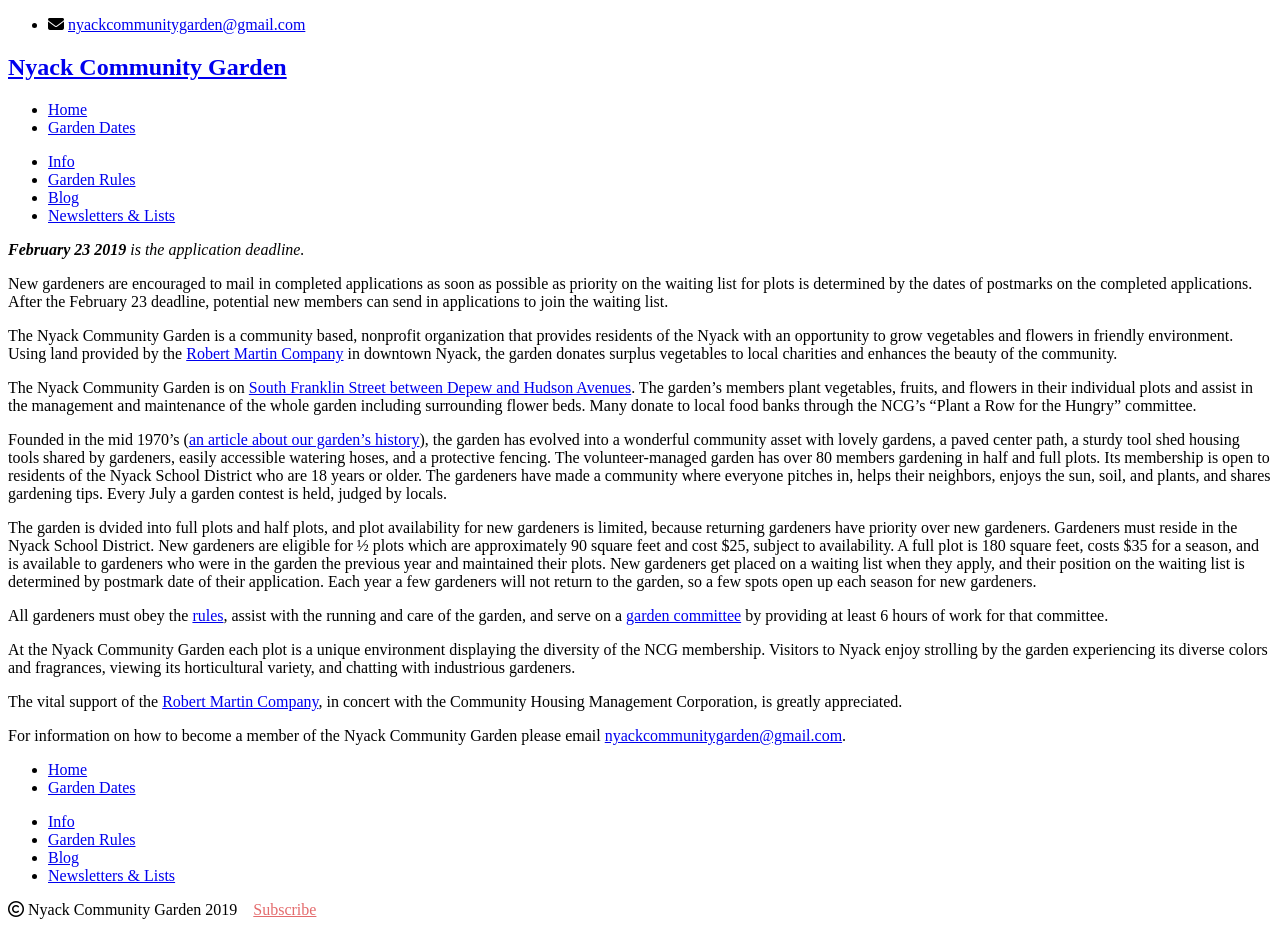
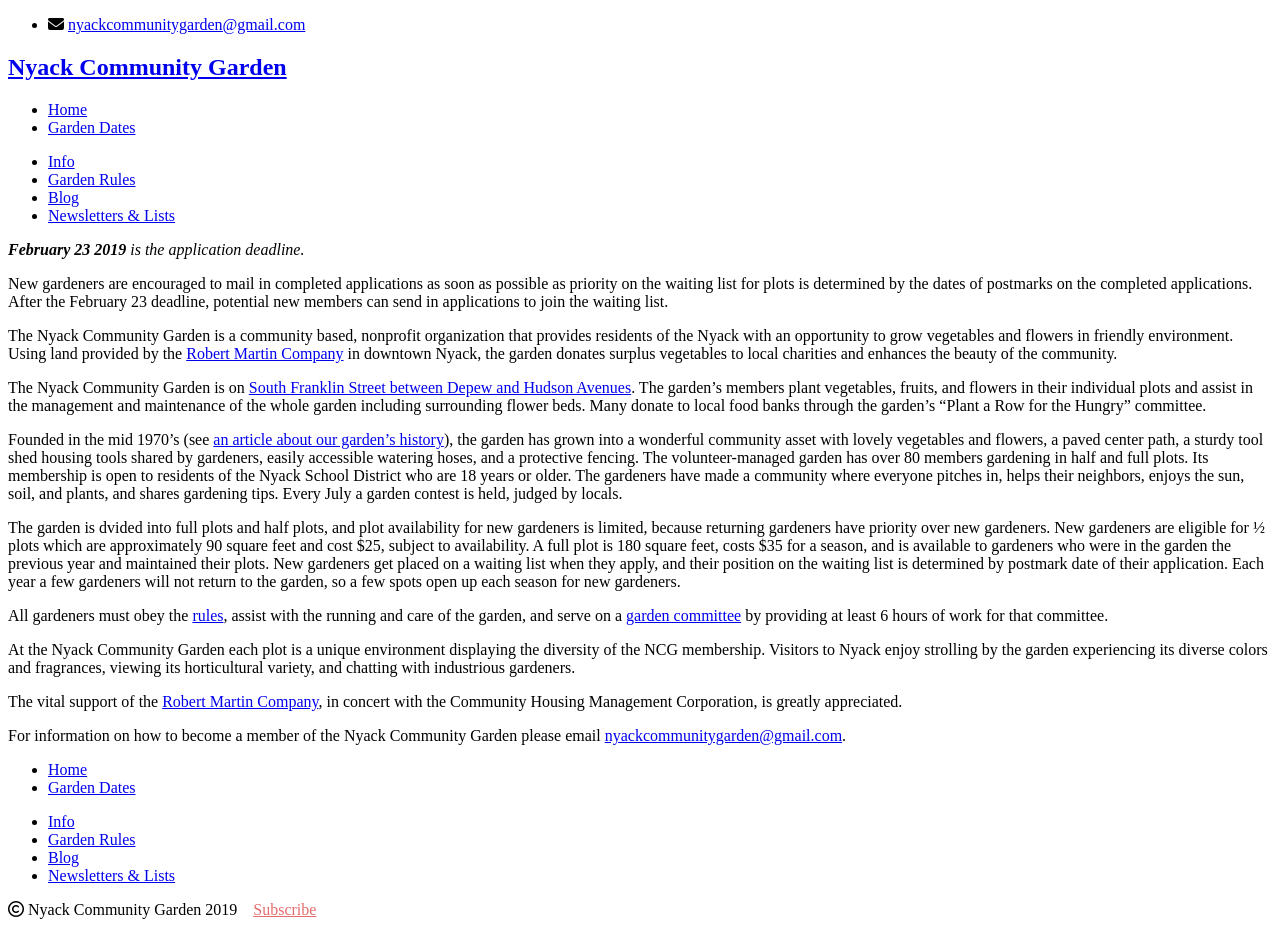
Before and after one commit to bosborne/nyackcommunitygarden, a Jekyll site: the page built from info/index.md, in a window 1280 px wide. Built offline with Jekyll 4.4.1, drawn with Linux system fonts in a browser that asks for light colours; nearby versions of some CDN libraries; library files that are not in the unit come from our copies.

```diff
--- a/info/index.md
+++ b/info/index.md
@@ -6,11 +6,11 @@
 
 The Nyack Community Garden is a community based, nonprofit organization that provides residents of the Nyack with an opportunity to grow vegetables and flowers in friendly environment. Using land provided by the [Robert Martin Company](http://robertmartincompany.com) in downtown Nyack, the garden donates surplus vegetables to local charities and enhances the beauty of the community.
 
-The Nyack Community Garden is on [South Franklin Street between Depew and Hudson Avenues](http://www.openstreetmap.org/?minlon=-73.9218139648438&minlat=41.0889358520508&maxlon=-73.9215545654297&maxlat=41.0897102355957). The garden’s members plant vegetables, fruits, and flowers in their individual plots and assist in the management and maintenance of the whole garden including surrounding flower beds. Many donate to local food banks through the NCG’s "Plant a Row for the Hungry" committee.
+The Nyack Community Garden is on [South Franklin Street between Depew and Hudson Avenues](http://www.openstreetmap.org/?minlon=-73.9218139648438&minlat=41.0889358520508&maxlon=-73.9215545654297&maxlat=41.0897102355957). The garden’s members plant vegetables, fruits, and flowers in their individual plots and assist in the management and maintenance of the whole garden including surrounding flower beds. Many donate to local food banks through the garden’s "Plant a Row for the Hungry" committee.
 
-Founded in the mid 1970's ([an article about our garden's history](/pdf/Newsletter_Oct_Nov_2018.pdf)), the garden has evolved into a wonderful community asset with lovely gardens, a paved center path, a sturdy tool shed housing tools shared by gardeners, easily accessible watering hoses, and a protective fencing. The volunteer-managed garden has over 80 members gardening in half and full plots. Its membership is open to residents of the Nyack School District who are 18 years or older. The gardeners have made a community where everyone pitches in, helps their neighbors, enjoys the sun, soil, and plants, and shares gardening tips. Every July a garden contest is held, judged by locals.
+Founded in the mid 1970's (see [an article about our garden's history](/pdf/Newsletter_Oct_Nov_2018.pdf)), the garden has grown into a wonderful community asset with lovely vegetables and flowers, a paved center path, a sturdy tool shed housing tools shared by gardeners, easily accessible watering hoses, and a protective fencing. The volunteer-managed garden has over 80 members gardening in half and full plots. Its membership is open to residents of the Nyack School District who are 18 years or older. The gardeners have made a community where everyone pitches in, helps their neighbors, enjoys the sun, soil, and plants, and shares gardening tips. Every July a garden contest is held, judged by locals.
 
-The garden is dvided into full plots and half plots, and plot availability for new gardeners is limited, because returning gardeners have priority over new gardeners. Gardeners must reside in the Nyack School District. New gardeners are eligible for ½ plots which are approximately 90 square feet and cost $25, subject to availability. A full plot is 180 square feet, costs $35 for a season, and is available to gardeners who were in the garden the previous year and maintained their plots. New gardeners get placed on a waiting list when they apply, and their position on the waiting list is determined by postmark date of their application. Each year a few gardeners will not return to the garden, so a few spots open up each season for new gardeners.
+The garden is dvided into full plots and half plots, and plot availability for new gardeners is limited, because returning gardeners have priority over new gardeners. New gardeners are eligible for ½ plots which are approximately 90 square feet and cost $25, subject to availability. A full plot is 180 square feet, costs $35 for a season, and is available to gardeners who were in the garden the previous year and maintained their plots. New gardeners get placed on a waiting list when they apply, and their position on the waiting list is determined by postmark date of their application. Each year a few gardeners will not return to the garden, so a few spots open up each season for new gardeners.
 
 All gardeners must obey the [rules](/garden-rules/), assist with the running and care of the garden, and serve on a [garden committee](/pdf/Committee_Descriptions_2019.pdf) by providing at least 6 hours of work for that committee.
 
```
